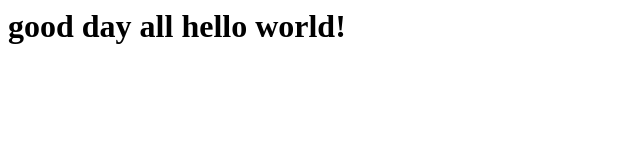
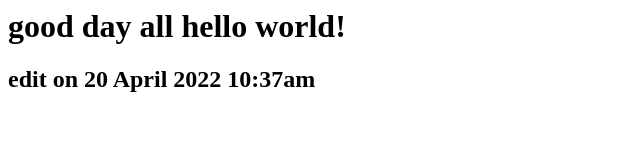
Before and after one commit to alvinkg/website2, a plain HTML site: page index.html in a window 1280 px wide. Shown: the whole page, without its empty margins (0-640 px from the left). Drawn offline with Linux system fonts and the light colour scheme.

Commit message:
Update index.html
done on 20 April 2022 10:37am to test out git pull origin cli cmd

```diff
--- a/index.html
+++ b/index.html
@@ -1 +1,2 @@
 <h1>good day all hello world!</h1>
+<h2>edit on 20 April 2022 10:37am</h2>
```
